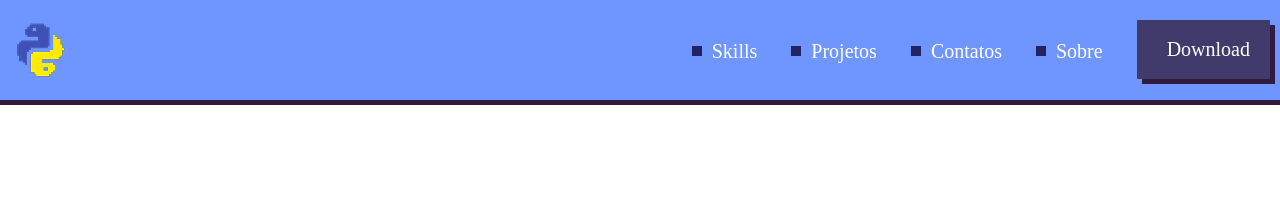
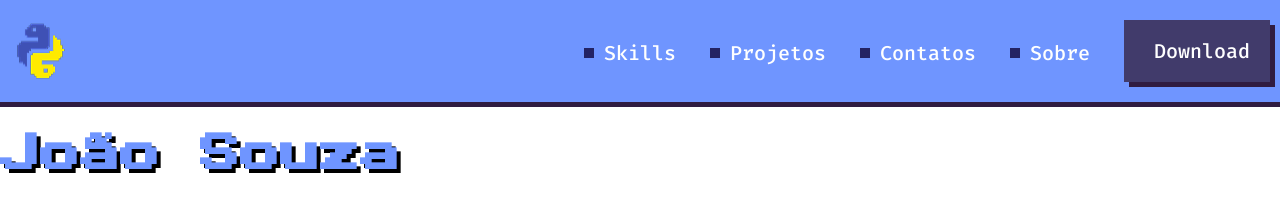
Before and after one commit to Jh0nnDev/html-css, a plain HTML site: page index.html in a window 1280 px wide. Drawn offline with Linux system fonts and the light colour scheme.

Commit message:
create title

```diff
--- /dev/null
+++ b/css/components/title.css
@@ -0,0 +1,6 @@
+h1{
+    color:#6f95ff;
+    font-family: "Press Start 2P", sans-serif;
+    font-size: 40px;
+    text-shadow: 4px 4px 0 black;
+ }
--- a/css/index.css
+++ b/css/index.css
@@ -53,6 +53,5 @@ a:before{
 #button-dwl:hover{
     background-color: rgb(77, 77, 190);
     color: black;
-    font-family: 'Lucida Sans', 'Lucida Sans Regular', 'Lucida Grande', 'Lucida Sans Unicode', Geneva, Verdana, sans-serif;
 
 }
--- a/index.html
+++ b/index.html
@@ -5,8 +5,15 @@
 <head>
     <meta charset="UTF-8">
     <title>J0nnDev</title>
+
+    <link rel="preconnect" href="https://fonts.googleapis.com">
+    <link rel="preconnect" href="https://fonts.gstatic.com" crossorigin>
+    <link href="https://fonts.googleapis.com/css2?family=Fira+Code:wght@300..700&family=Press+Start+2P&display=swap" rel="stylesheet">
+
     <link rel="stylesheet" href="css/reset.css">
     <link rel="stylesheet" href="css/index.css">
+    <link rel="stylesheet" href="css/components/title.css">
+
 </head>
 <body>
 
@@ -21,5 +28,8 @@
             <a id='button-dwl'href=""lang="en">Download </a>
         </nav>
     </header>
+
+        <h1>João Souza</h1>
+
 </body>
 </html>
```
